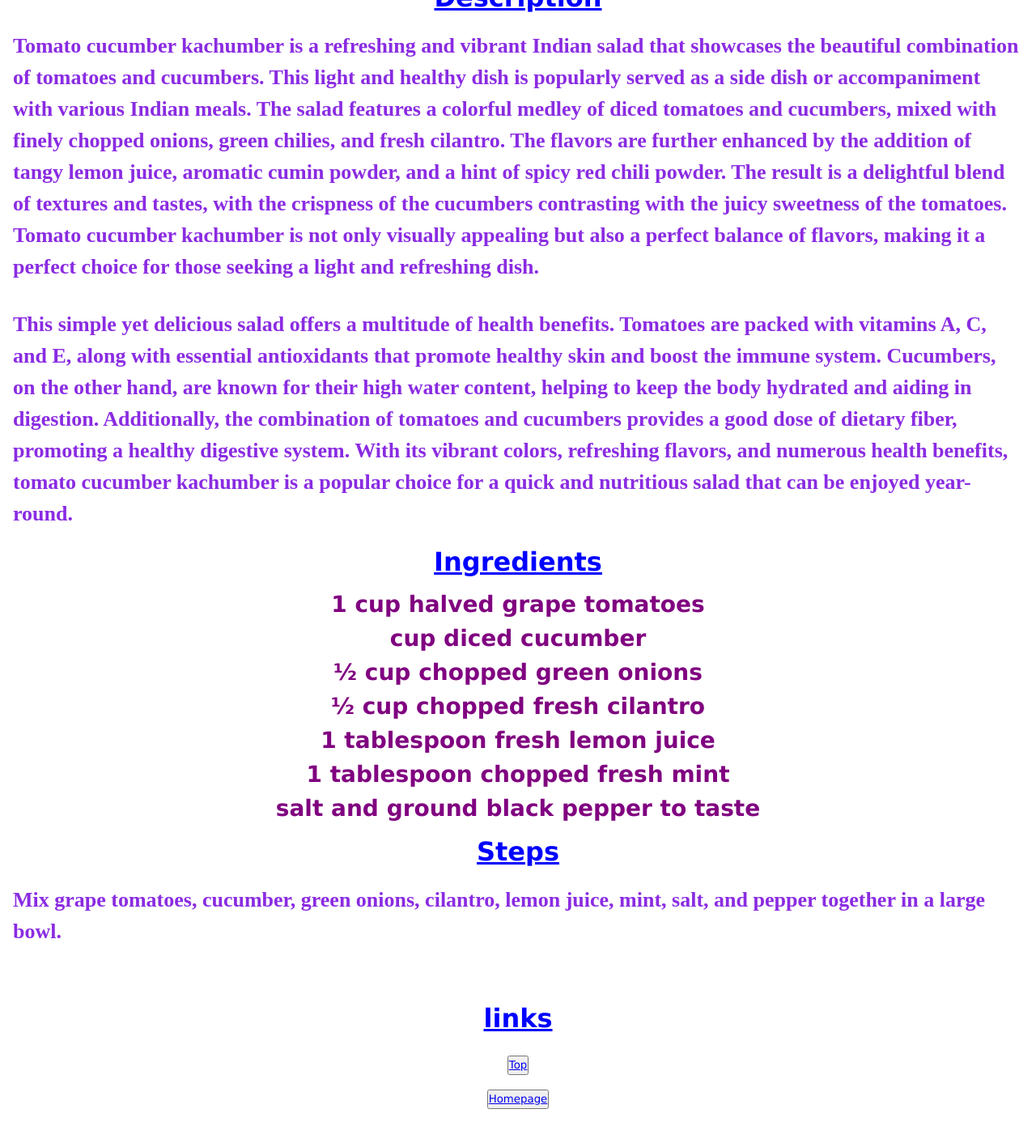
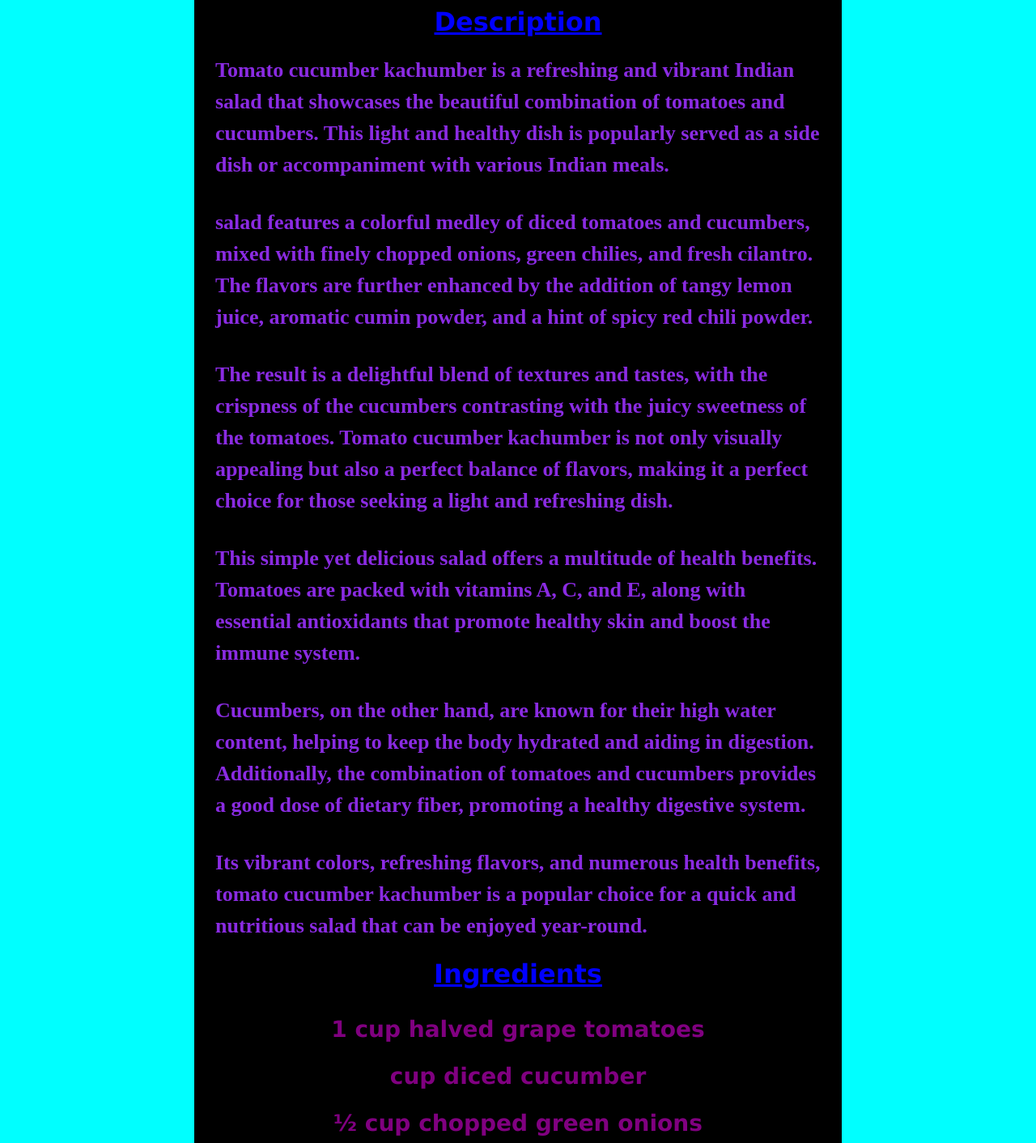
Before and after one commit to Kitshaar/odin_recipes, a plain HTML site: page recipes/tomato_cumumber_kachumber.html in a window 1280 px wide. Shown: the part 608-2020 px from the top of the page at 81% size. Before the commit the page ends 1990 px from the top, so only its background shows below. Drawn offline with Linux system fonts and the light colour scheme.

Commit message:
Edited the styling of tomato_cumumber_kachumber and veg_biryani pages.

```diff
--- a/recipes/tomato_cumumber_kachumber.html
+++ b/recipes/tomato_cumumber_kachumber.html
@@ -6,7 +6,8 @@
     <title>Tomato Cucumber Kachumber</title>
     <link rel="stylesheet" href="../styles/style.css" />
   </head>
-  <body class="recipe">
+  <body class="background">
+    <div class="main-container div-background">
       <h1 class="headline">Tomato Cucumber Kachumber</h1>
       <br /><br />
       <img
@@ -18,58 +19,76 @@
       <h2 class="mini headline">Description</h2>
       <p class="paragraph">
         Tomato cucumber kachumber is a refreshing and vibrant Indian salad that
-      showcases the beautiful combination of tomatoes and cucumbers. This light
-      and healthy dish is popularly served as a side dish or accompaniment with
-      various Indian meals. The salad features a colorful medley of diced
-      tomatoes and cucumbers, mixed with finely chopped onions, green chilies,
-      and fresh cilantro. The flavors are further enhanced by the addition of
-      tangy lemon juice, aromatic cumin powder, and a hint of spicy red chili
-      powder. The result is a delightful blend of textures and tastes, with the
+        showcases the beautiful combination of tomatoes and cucumbers. This
+        light and healthy dish is popularly served as a side dish or
+        accompaniment with various Indian meals.
+      </p>
+
+      <p class="paragraph">
+        salad features a colorful medley of diced tomatoes and cucumbers, mixed
+        with finely chopped onions, green chilies, and fresh cilantro. The
+        flavors are further enhanced by the addition of tangy lemon juice,
+        aromatic cumin powder, and a hint of spicy red chili powder.
+      </p>
+
+      <p class="paragraph">
+        The result is a delightful blend of textures and tastes, with the
         crispness of the cucumbers contrasting with the juicy sweetness of the
         tomatoes. Tomato cucumber kachumber is not only visually appealing but
         also a perfect balance of flavors, making it a perfect choice for those
         seeking a light and refreshing dish.
       </p>
+
       <p class="paragraph">
         This simple yet delicious salad offers a multitude of health benefits.
         Tomatoes are packed with vitamins A, C, and E, along with essential
         antioxidants that promote healthy skin and boost the immune system.
+      </p>
+
+      <p class="paragraph">
         Cucumbers, on the other hand, are known for their high water content,
         helping to keep the body hydrated and aiding in digestion. Additionally,
-      the combination of tomatoes and cucumbers provides a good dose of dietary
-      fiber, promoting a healthy digestive system. With its vibrant colors,
-      refreshing flavors, and numerous health benefits, tomato cucumber
-      kachumber is a popular choice for a quick and nutritious salad that can be
-      enjoyed year-round.
+        the combination of tomatoes and cucumbers provides a good dose of
+        dietary fiber, promoting a healthy digestive system.
       </p>
+
+      <p class="paragraph">
+        Its vibrant colors, refreshing flavors, and numerous health benefits,
+        tomato cucumber kachumber is a popular choice for a quick and nutritious
+        salad that can be enjoyed year-round.
+      </p>
+
       <h2 class="mini headline">Ingredients</h2>
 
-    <ul class="color list">
-      <li class="margin">1 cup halved grape tomatoes</li>
-      <li class="margin">cup diced cucumber</li>
-      <li class="margin">½ cup chopped green onions</li>
-      <li class="margin">½ cup chopped fresh cilantro</li>
-      <li class="margin">1 tablespoon fresh lemon juice</li>
-      <li class="margin">1 tablespoon chopped fresh mint</li>
-      <li class="margin">salt and ground black pepper to taste</li>
+      <ul class="ingrediants">
+        <li class="li">1 cup halved grape tomatoes</li>
+        <li class="li">cup diced cucumber</li>
+        <li class="li">½ cup chopped green onions</li>
+        <li class="li">½ cup chopped fresh cilantro</li>
+        <li class="li">1 tablespoon fresh lemon juice</li>
+        <li class="li">1 tablespoon chopped fresh mint</li>
+        <li class="li">salt and ground black pepper to taste</li>
       </ul>
       <h2 class="mini headline">Steps</h2>
 
-    <ol>
-      <li class="margin paragraph color">
-        Mix grape tomatoes, cucumber, green onions, cilantro, lemon juice, mint,
-        salt, and pepper together in a large bowl.
+      <ol class="steps">
+        <li class="li">
+          Mix grape tomatoes, cucumber, green onions, cilantro, lemon juice,
+          mint, salt, and pepper together in a large bowl.
         </li>
       </ol>
       <br /><br />
       <h2 class="mini headline">links</h2>
       <ul class="color list">
-      <li class="margin">
-        <button class="text color"><a href="#">Top</a></button>
+        <li class="li">
+          <button class="button-recipe"><a href="#">Top</a></button>
         </li>
-      <li class="margin">
-        <button class="text color"><a href="../index.html">Homepage</a></button>
+        <li class="li">
+          <button class="button-recipe">
+            <a href="../index.html">Homepage</a>
+          </button>
         </li>
       </ul>
+    </div>
   </body>
 </html>
```
Also changed, not shown: recipes/chana_masala.html (+1 -1 lines), recipes/veg_biryani.html (+72 -48 lines). Lines whose indentation alone changed are shown as unchanged.
